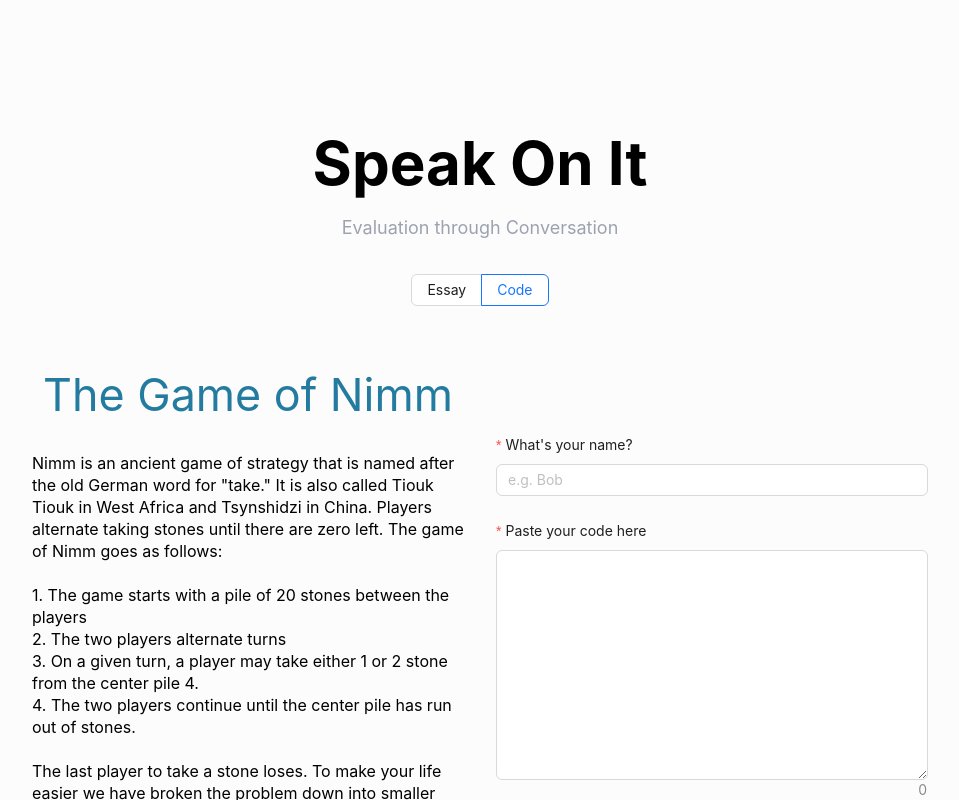
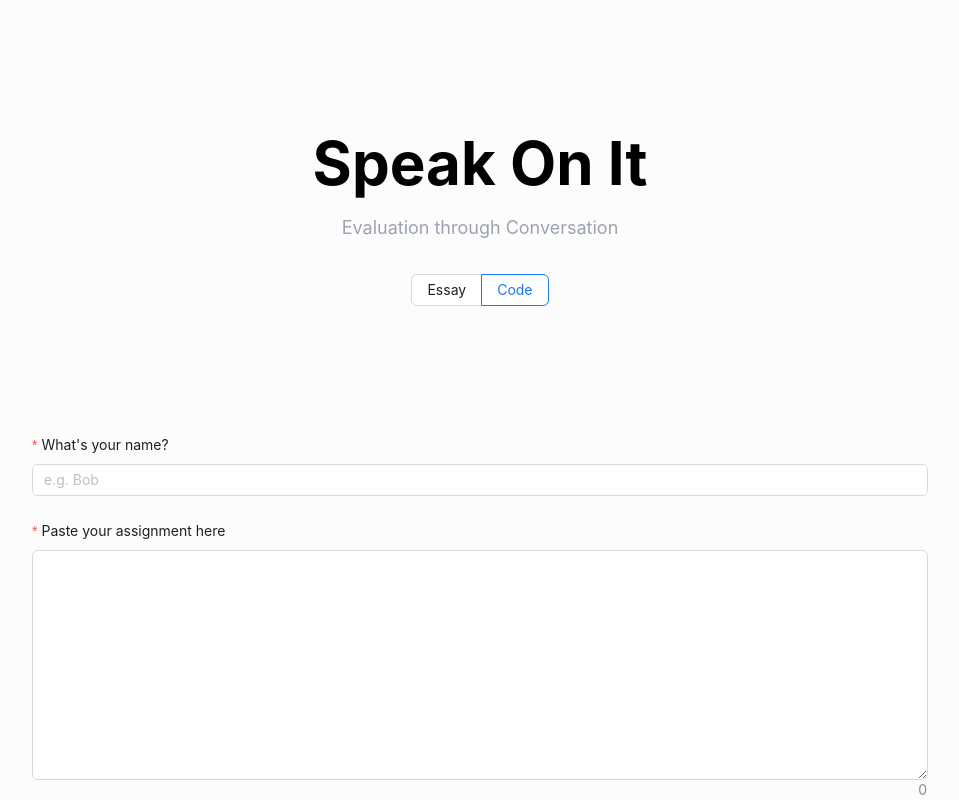
Before and after one commit to josephtey/speak-on-it, a React (Create React App) app: page / in a window 1280 px wide. Both pictures are taken after a click on the label "Code". Shown: the top 800 px of the page, without its empty margins (160-1119 px from the left). Built offline with nearby package versions, Linux system fonts and the light colour scheme; no server answers.

Commit message:
made it a little more stable

```diff
--- a/src/prompts/code.js
+++ b/src/prompts/code.js
@@ -15,9 +15,8 @@ Do not ask more than one question at a time. If the student starts discussing ir
 
 At the start of every message, please output a dictionary that will give more details about the specific code you are referring to in your question. This dictionary should reflect the main question being asked. It should be separated from the main question with a "@" separator.
 
-For example, if you are specifically asking the student to justify their use of a 'while loop' in line 10, you would start with the following dictionary:
+For example, if you are specifically asking the student to justify their use of a 'while loop' in line 10, you would start with the following dictionary. The 'question' property of the dictionary should be max. 10 words, simplified from the main question, but still refers to specific variables and function names:
 {
-  "type": "justification",
   "lineNo": 10,
   "code": "while count < 0",
   "question": "Why did you choose to use a while loop here?"
--- a/src/screens/Chat.js
+++ b/src/screens/Chat.js
@@ -156,7 +156,24 @@ const Chat = () => {
   //   };
   // }, [AIState]);
   const onSend = () => {
-    submitQuery([{ content: promptText, role: "user" }]);
+    submitQuery([
+      {
+        content:
+          promptText +
+          `\n<span>Remember, for every question you ask, if you are specifically referring to a code snippet in the student's code, output the following structure:
+    {
+      "lineNo": 10,
+      "code": "while count < 0",
+      "question": "Why did you choose to use a while loop here?"
+    }
+    @
+    <question>
+
+    The 'question' property of the dictionary should be max. 10 words, simplified from the main question, but still refers to specific variables and function names.
+    </span>`,
+        role: "user",
+      },
+    ]);
     setAIState("thinking");
     setDetails(null);
     setPromptText("");
@@ -234,17 +251,22 @@ const Chat = () => {
             </div>
             {AIState === "thinking" ? (
               <div className="p-4 w-1/2 fade-in fade-out text-gray-500 font-serif items-start">
-                Thinking...
+                <ReactLoading
+                  type={"bubbles"}
+                  color={"gray"}
+                  height={"20%"}
+                  width={"40%"}
+                />
               </div>
             ) : null}
             {details?.question ? (
-              <div className="bg-yellow-300 rounded-lg p-4 w-1/2 fade-in">
+              <div className="bg-yellow-300 rounded-lg p-4 fade-in text-right">
                 {details.question}
               </div>
             ) : null}
           </div>
           <div>
-            <div className="font-serif text-lg text-left" id="content">
+            <div className="font-serif text-xl text-left" id="content">
               {currentText}
             </div>
             {/* {messages.length < 1
@@ -341,10 +363,18 @@ const Chat = () => {
           style={{
             width: "50%",
           }}
+          fontSize={18}
           className="rounded-lg w-1/2"
         />
       </div>
       <div className="flex bg-white rounded-lg drop-shadow-md h-32 p-8 w-full flex-row gap-4">
+        <form
+          className="w-full flex flex-row gap-4 items-center"
+          onSubmit={(e) => {
+            e.preventDefault();
+            onSend();
+          }}
+        >
           <input
             disabled={AIState !== "editing"}
             ref={mainInput}
@@ -354,15 +384,17 @@ const Chat = () => {
             value={promptText}
             className="bg-gray-50 rounded-lg p-8 w-full outline-none text-gray-700"
           ></input>
+
           {AIState === "editing" ? (
             <Button
               onClick={() => {
                 onSend();
               }}
             >
-            Send!
+              Send
             </Button>
           ) : null}
+        </form>
       </div>
     </div>
   ) : (
--- a/src/screens/Home.js
+++ b/src/screens/Home.js
@@ -85,7 +85,7 @@ const Home = (props) => {
     const newDoc = await addDoc(codeRef, {
       name: values.name,
       code: values.code,
-      codeAssignment: sampleCodeAss(),
+      codeAssignment: values.codeAssignment,
       type: "code",
     });
 
@@ -180,7 +180,7 @@ const Home = (props) => {
         </div>
       ) : (
         <div className="flex flex-row gap-8 w-full px-48 py-8">
-          <p className="w-1/2 h-screen overflow-scroll">
+          {/* <p className="w-1/2 h-screen overflow-scroll">
             <h1>The Game of Nimm</h1>
             Nimm is an ancient game of strategy that is named after the old
             German word for "take." It is also called Tiouk Tiouk in West Africa
@@ -222,8 +222,8 @@ const Home = (props) => {
             asking until it is valid.
             <h2>Milestone 4</h2>
             Announce the winner.
-          </p>
-          <div className="w-1/2">
+          </p> */}
+          <div className="mb-16 flex w-full flex-col items-center">
             <Form
               form={codeForm}
               layout="vertical"
@@ -231,7 +231,7 @@ const Home = (props) => {
               onFinish={async () => {
                 await handleSubmitCode();
               }}
-              className="py-16"
+              className="py-16 w-full"
             >
               <Form.Item
                 label="What's your name?"
@@ -241,6 +241,18 @@ const Home = (props) => {
                 ]}
               >
                 <Input placeholder="e.g. Bob" />
+              </Form.Item>
+              <Form.Item
+                label="Paste your assignment here"
+                name="codeAssignment"
+                rules={[
+                  {
+                    required: true,
+                    message: "Your assignment can't be empty!",
+                  },
+                ]}
+              >
+                <TextArea showCount rows={10} />
               </Form.Item>
               <Form.Item
                 label="Paste your code here"
```
Lines whose indentation alone changed are shown as unchanged.
